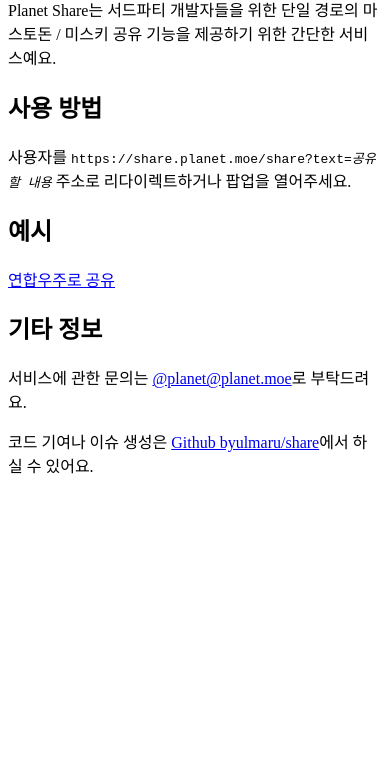
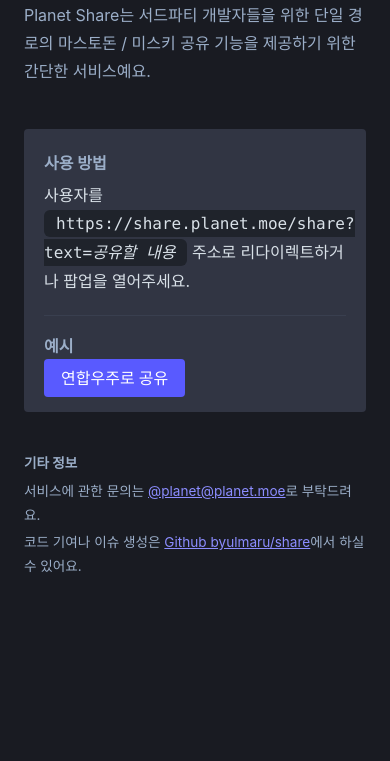
Before and after one commit to byulmaru/share, a plain HTML site: page index.html in a window 390 px wide. Shown: the part 83-844 px from the top of the page. Drawn offline with Linux system fonts and the light colour scheme; a web font is replaced by a local one.

Commit message:
feat: Add Mastodon-like style

```diff
--- a/index.html
+++ b/index.html
@@ -2,26 +2,49 @@
 <html lang="ko">
 <head>
   <meta charset="UTF-8">
-<meta name="viewport"
-      content="width=device-width, user-scalable=no, initial-scale=1.0, maximum-scale=1.0, minimum-scale=1.0">
+  <title>Planet Share</title>
+
+  <meta name="viewport" content="width=device-width, initial-scale=1.0">
   <meta http-equiv="X-UA-Compatible" content="ie=edge">
-<title>Planet Share</title>
+
+  <link rel="stylesheet" as="style" crossorigin href="https://cdn.jsdelivr.net/gh/orioncactus/pretendard@v1.3.6/dist/web/variable/pretendardvariable.css" />
+  <link rel="stylesheet" href="/style.css">
 </head>
 <body>
+<div class="container">
+  <header>
     <h1>Planet Share</h1>
-<p>Planet Share는 서드파티 개발자들을 위한 단일 경로의 마스토돈 / 미스키 공유 기능을 제공하기 위한 간단한 서비스예요.</p>
+    <p class="description">Planet Share는 서드파티 개발자들을 위한 단일 경로의 마스토돈 / 미스키 공유 기능을 제공하기 위한 간단한 서비스예요.</p>
+  </header>
+
+  <main>
+    <div class="panel">
+      <div class="panel-inner">
         <h2>사용 방법</h2>
         <p>사용자를 <code>https://share.planet.moe/share?text=<var>공유할 내용</var></code> 주소로 리다이렉트하거나 팝업을 열어주세요.</p>
+      </div>
+
+      <div class="panel-inner">
         <h2>예시</h2>
-<p><a href="https://share.planet.moe/share?text=레니+귀여워!!" target="_blank" id="link-share">연합우주로 공유</a></p>
+
+        <a href="https://share.planet.moe/share?text=레니+귀여워!!" target="_blank" id="link-share" class="share-button">
+          연합우주로 공유
+        </a>
+      </div>
+    </div>
+  </main>
+
+  <footer>
     <h2>기타 정보</h2>
     <p>서비스에 관한 문의는 <a href="https://planet.moe/@planet">@planet@planet.moe</a>로 부탁드려요.</p>
     <p>코드 기여나 이슈 생성은 <a href="https://github.com/byulmaru/share">Github byulmaru/share</a>에서 하실 수 있어요.</p>
-<script>
+  </footer>
+</div>
+<script defer>
   document.getElementById('link-share')
     .addEventListener('click', (e) => {
       e.preventDefault();
-  window.open('https://share.planet.moe/share?text=레니+귀여워!!', '공유', 'width=500,height=400');
+      window.open('./share?text=레니+귀여워!!', '공유', 'width=500,height=400');
       return false;
     });
 </script>
--- /dev/null
+++ b/style.css
@@ -0,0 +1,228 @@
+:root {
+  --font-sans: "Pretendard Variable", Pretendard, -apple-system, BlinkMacSystemFont, system-ui, Roboto, "Helvetica Neue", "Segoe UI", "Apple SD Gothic Neo", "Noto Sans KR", "Malgun Gothic", "Apple Color Emoji", "Segoe UI Emoji", "Segoe UI Symbol", sans-serif;
+  --font-mono: ui-monospace, "Menlo", "Consolas", "Roboto Mono", "Ubuntu Monospace", "Noto Mono", "Oxygen Mono", "Liberation Mono", monospace;
+
+  --border-color: #393F4F;
+  --border-color--input: #0A0B0E;
+
+  --background-color: #191B22;
+  --background-color--panel: #313543;
+  --background-color--code: #1F232B;
+  --background-color--button: #595AFF;
+  --background-color--button--hover: #6364FF;
+  --background-color--input: #131419;
+
+  --text-color: #D9E1E8;
+  --text-color--display: #FFFFFF;
+  --text-color--sub: #9BAEC8;
+  --text-color--cta: #FFFFFF;
+  --text-color--link: #8C8DFF;
+}
+
+*,
+::before,
+::after {
+  box-sizing: border-box;
+}
+
+html,
+body {
+  width: 100%;
+  height: 100%;
+}
+
+body {
+  font-family: var(--font-sans);
+
+  font-size: 1rem;
+  line-height: 1.75;
+  margin: 0;
+  letter-spacing: 0;
+
+  color: var(--text-color);
+  background-color: var(--background-color);
+}
+
+code {
+  font-family: var(--font-mono);
+  padding: 0.25rem 0.75rem;
+  border-radius: 0.375rem;
+
+  background-color: var(--background-color--code);
+}
+
+footer {
+  font-size: 0.85rem;
+  color: var(--text-color--sub);
+}
+
+h1,
+h2 {
+  margin: 0;
+  color: var(--text-color--display);
+}
+
+h1 {
+  font-size: 1.875rem;
+  font-weight: 700;
+  line-height: 2.25rem;
+  letter-spacing: -0.025em;
+}
+
+h2 {
+  font-size: inherit;
+  color: var(--text-color--sub);
+}
+
+h1 {
+  margin-bottom: 0.5rem;
+}
+
+h2 {
+  margin-bottom: 0.25rem;
+}
+
+p {
+  margin: 0 0 0.25rem;
+}
+
+a {
+  color: var(--text-color--link);
+}
+
+.description {
+  color: var(--text-color--sub);
+}
+
+.container {
+  display: flex;
+  flex-direction: column;
+  width: 100%;
+
+  max-width: 62rem;
+  height: 100%;
+  margin: 0 auto;
+  padding: 2.5rem 1.5rem;
+  gap: 2.5rem;
+}
+
+.panel {
+  display: flex;
+  padding: 1.25rem;
+  border-radius: 0.25rem;
+  background-color: var(--background-color--panel);
+
+  gap: 1rem;
+}
+
+.panel-inner {
+  padding-left: 1rem;
+}
+
+.panel-inner:not(:first-child) {
+  border-width: 0;
+  border-style: solid;
+  border-color: var(--border-color);
+
+  border-left-width: 1px;
+}
+
+@media screen and (max-width: 1024px) {
+  .panel {
+    flex-direction: column;
+  }
+
+  .panel-inner {
+    padding-left: 0;
+  }
+
+  .panel-inner:not(:first-child) {
+    padding-top: 1rem;
+
+    border-top-width: 1px;
+    border-left-width: 0;
+  }
+}
+
+
+.share-button {
+  font-family: inherit;
+  font-size: 1rem;
+  font-weight: 500;
+
+  line-height: 1.5;
+  padding: 0.5rem 1rem;
+  cursor: pointer;
+  white-space: nowrap;
+  text-decoration: none;
+  color: var(--text-color--cta);
+
+  border: 1px solid transparent;
+  border-radius: 0.25rem;
+  background-color: var(--background-color--button);
+}
+
+.share-button:hover {
+  background-color: var(--background-color--button--hover);
+}
+
+.share-button.wide {
+  width: 100%;
+}
+
+.share-popup {
+  display: flex;
+  align-items: center;
+  flex-direction: column;
+  justify-content: center;
+
+  width: 100%;
+  height: 100%;
+}
+
+.share-popup__information {
+  font-size: 1.125rem;
+
+  font-weight: 500;
+  line-height: 1.5;
+  margin-bottom: 1rem;
+}
+
+.input-wrapper {
+  display: block;
+  margin-bottom: 0.5rem;
+  padding: 0.5rem 0.75rem;
+  color: var(--text-color--cta);
+  border: 1px solid var(--border-color--input);
+
+  border-radius: 0.375rem;
+  background-color: var(--background-color--input);
+}
+
+.input-wrapper:focus-within {
+  border-color: var(--background-color--button--hover);
+}
+
+.input-label {
+  font-size: 0.75rem;
+
+  font-weight: 500;
+  line-height: 1;
+  display: block;
+}
+
+.input-wrapper input {
+  font-family: inherit;
+  color: inherit;
+
+  border: none;
+  background: none;
+}
+
+.input-wrapper input::placeholder {
+  color: var(--text-color--sub);
+}
+
+.input-wrapper input:focus {
+  outline: none;
+}
```
Also changed, not shown: share/index.html (+16 -8 lines). Lines whose indentation alone changed are shown as unchanged.
